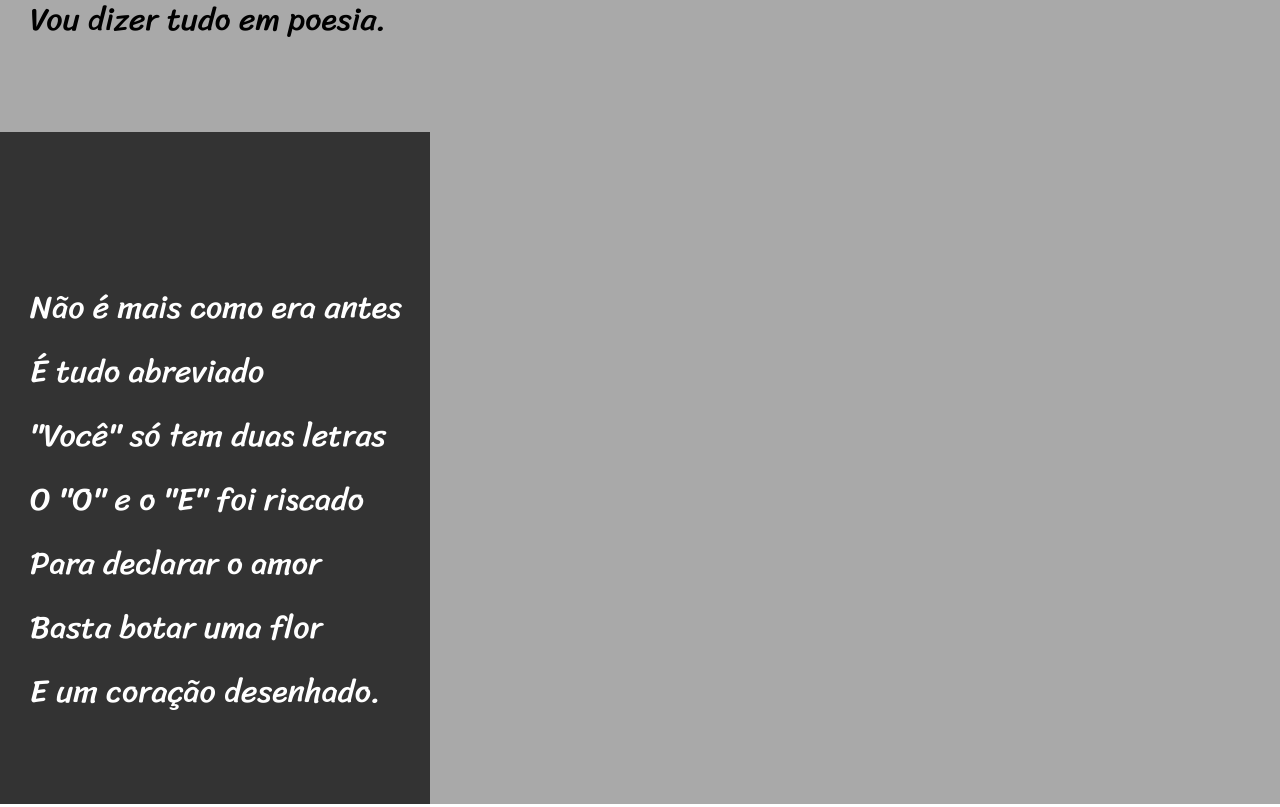
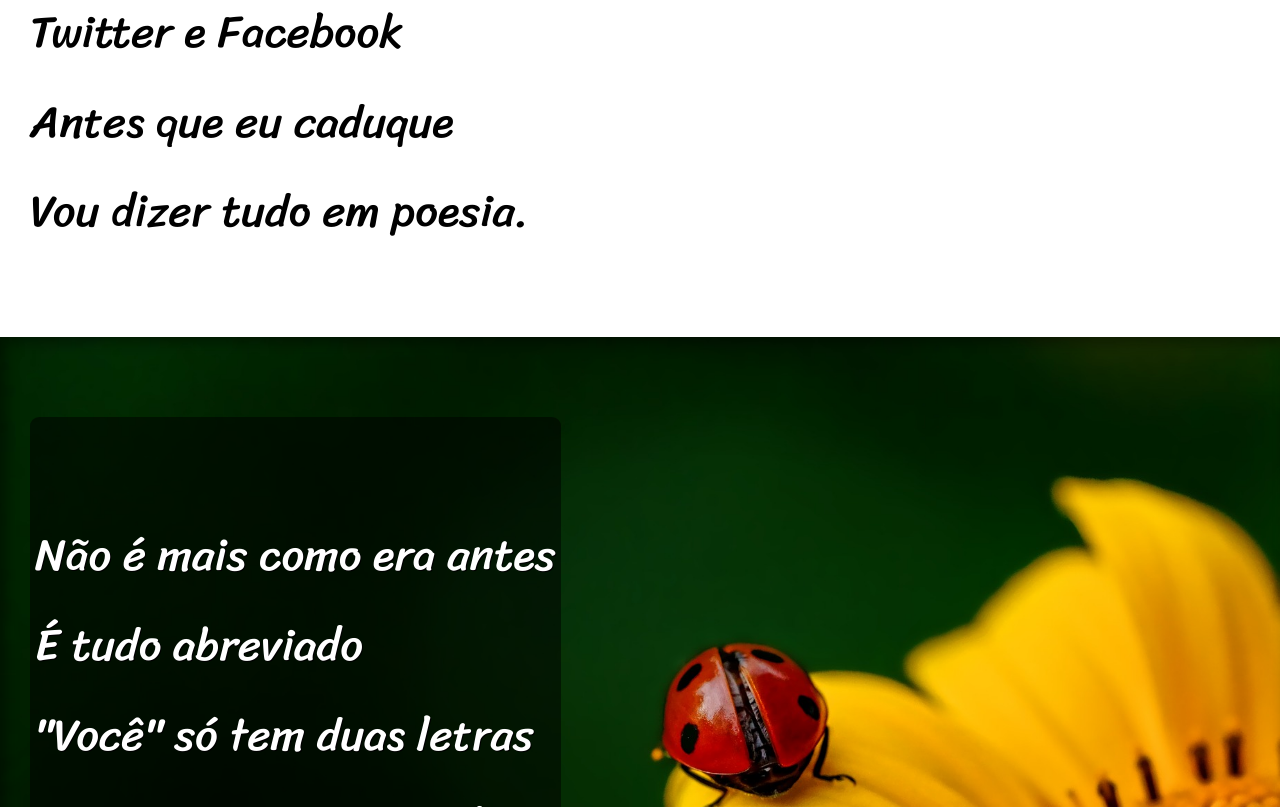
Before and after one commit to AdriJunior/html-css, a plain HTML site: page Modulo2/Desafio-012-Cordel/index.html in a window 1280 px wide. Shown: the part 800-1607 px from the top of the page. Drawn offline with Linux system fonts and the light colour scheme.

Commit message:
Finalizado o projeto cordel

```diff
--- a/Modulo2/Desafio-012-Cordel/index.html
+++ b/Modulo2/Desafio-012-Cordel/index.html
@@ -11,11 +11,11 @@
 <body>
     <header class="cabecalho">
         <h1 class="h1-cabecalho">Cordel Moderno</h1>
-        <p class="p-cabecalho">Por <a href="https://www.recantodasletras.com.br/poesias/3186743"
+        <p class="p-cabecalho">Por <a href="https://www.recantodasletras.com.br/poesias/3186743" target="_blank"
                 class="link-cordel">Milton Duarte</a></p>
     </header>
 
-    <section id="estrofe-1" class="imagem">
+    <section id="estrofe-1" class="estrofe">
         <p class="p-estrofe-1">
             <br>Estou ficando cansado
             <br>Da tal tecnologia
@@ -27,7 +27,7 @@
         </p>
     </section>
 
-    <section id="imagem-1" class="estrofe">
+    <section id="imagem-1" class="imagem">
 
         <p class="p-estrofe-2">
             <br>Não é mais como era antes
--- a/Modulo2/Desafio-012-Cordel/outrocss.css
+++ b/Modulo2/Desafio-012-Cordel/outrocss.css
@@ -48,16 +48,16 @@ a {
 
 header a:hover,
 footer a:hover {
-    text-decoration: underline;
+    background-color: rgba(255, 255, 255, 0.397);
 }
 
 section {
     padding-top: 10vh;
     padding-bottom: 10vh;
     padding-left: 30px;
-    line-height: 5vw;
+    line-height: 2em;
     font-family: var(--fonte3);
-    font-size: 2em;
+    font-size: 3.5vw;
 }
 
 section.estrofe {
@@ -65,16 +65,29 @@ section.estrofe {
     color: black;
 }
 
-#imagem-1,
-#imagem-2 {
+section.imagem {
     background-color: rgba(0, 0, 0, 0.639);
     color: white;
+    box-shadow: inset 6px 6px 13px 0px rgba(0, 0, 0, 0.395);
+    background-size: cover;
+    background-attachment: fixed;
 }
 
-#imagem-1,
-#imagem-2>p {
-    width: 400px;
-    background-color: rgba(0, 0, 0, 0.694);
+section.imagem >p {
+    display: inline-block;
+    padding: 5px;
+    background-color: rgba(0, 0, 0, 0.514);
+    text-shadow: 1px 1px 0px black;
+    border-radius: 9px;
+}
+
+#imagem-1{
+    background-image: url(../Desafio-012-Cordel/imagens/background001.jpg);
+    background-position: right center;
+
+}
+#imagem-2{
+    background-image: url(../Desafio-012-Cordel/imagens/background002.jpg);
 }
 
 footer {
```
